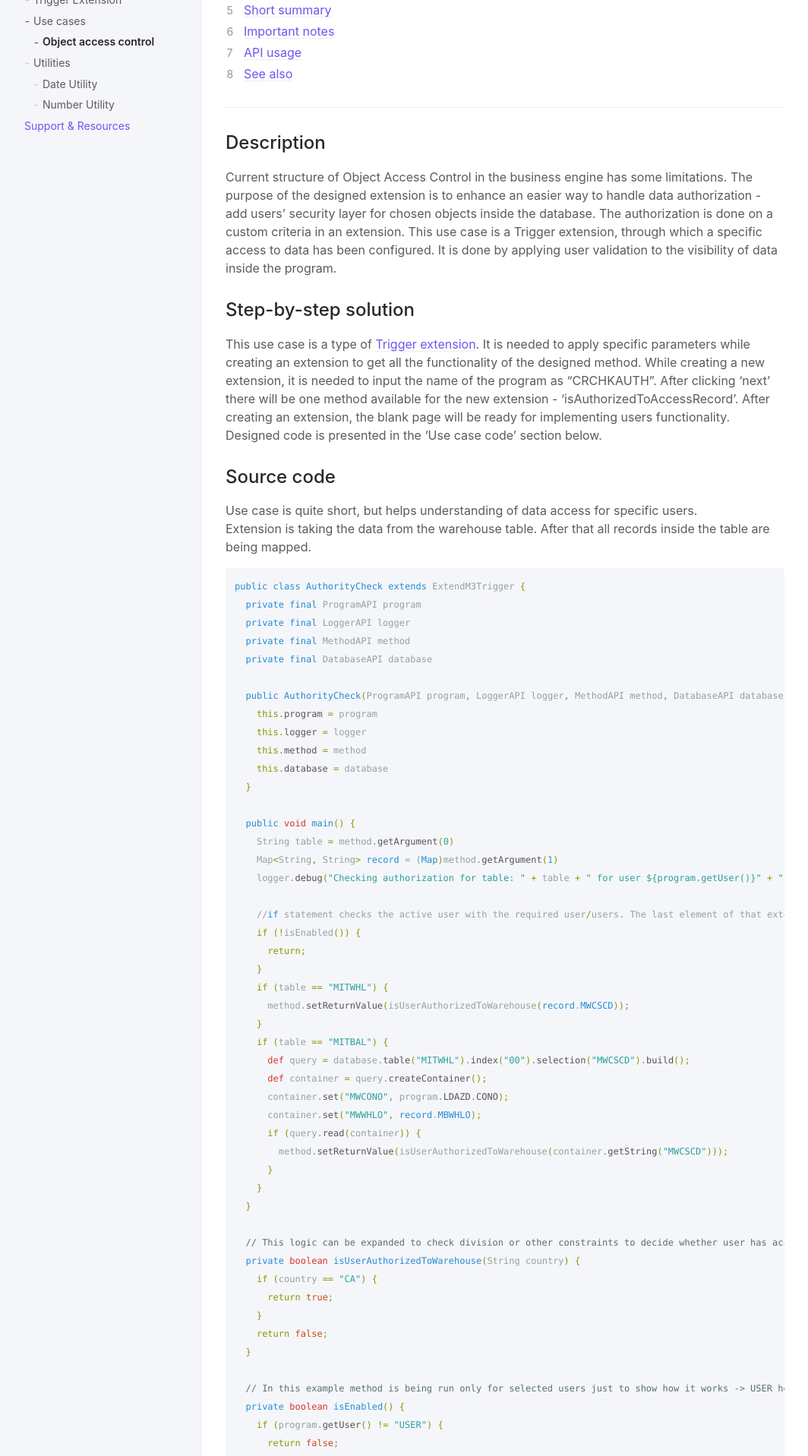
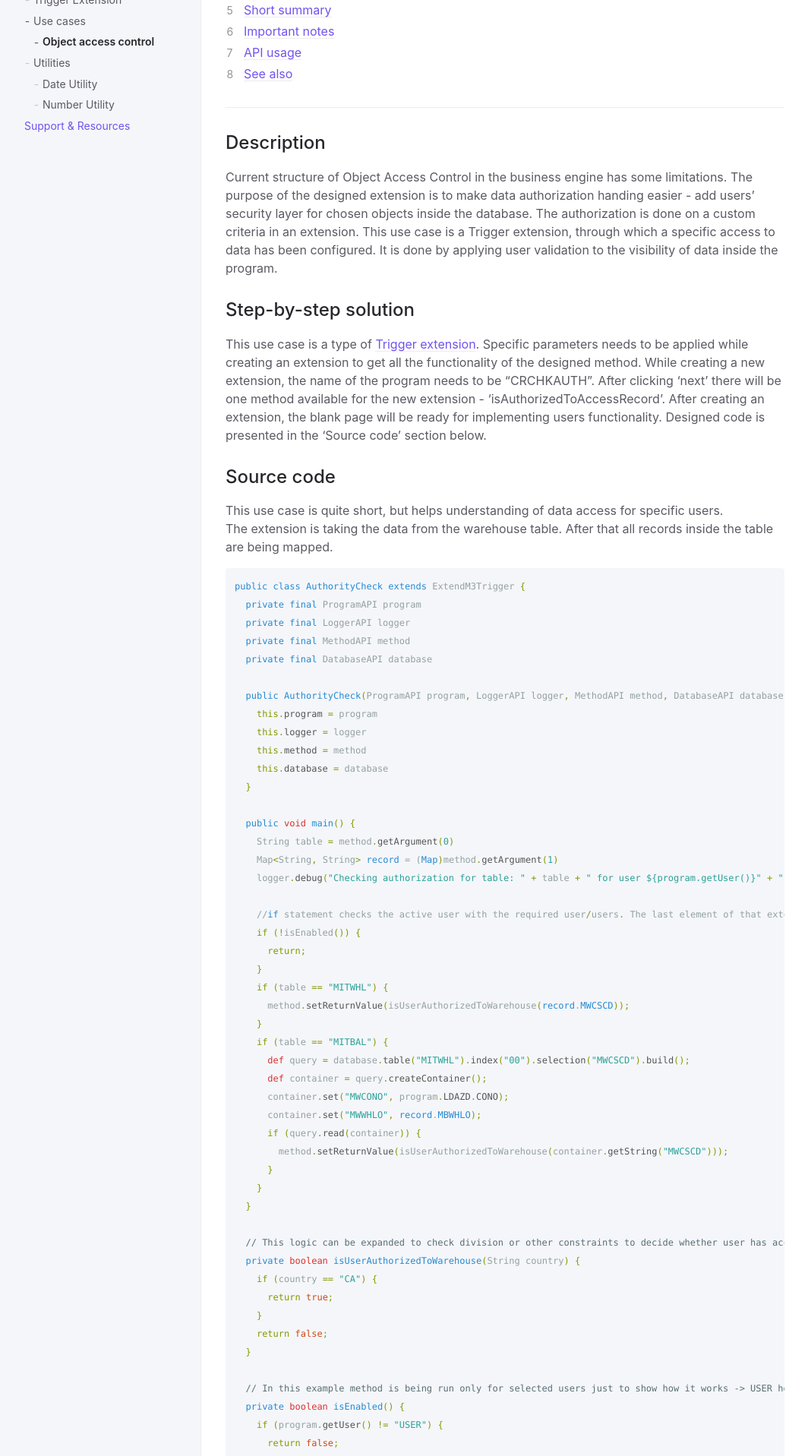
Before and after one commit to infor-cloud/xtendm3, a Jekyll site: the page built from docs/examples/use-cases/object-access-control.md, in a window 1280 px wide. Shown: the part 315-2232 px from the top of the page at 76% size, without its empty margins (107-1171 px from the left). Built offline with Jekyll 4.4.1, drawn with Linux system fonts in a browser that asks for light colours; some of the changed text lies outside the part shown.

Commit message:
object access control doc is updated

````diff
--- a/docs/examples/use-cases/object-access-control.md
+++ b/docs/examples/use-cases/object-access-control.md
@@ -19,14 +19,14 @@ nav_order: 1
 ---
 
 ## Description
-Current structure of Object Access Control in the business engine has some limitations. The purpose of the designed extension is to enhance an easier way to handle data authorization - add users' security layer for chosen objects inside the database. The authorization is done on a custom criteria in an extension. This use case is a Trigger extension, through which a specific access to data has been configured. It is done by applying user validation to the visibility of data inside the program.
+Current structure of Object Access Control in the business engine has some limitations. The purpose of the designed extension is to make data authorization handing easier - add users' security layer for chosen objects inside the database. The authorization is done on a custom criteria in an extension. This use case is a Trigger extension, through which a specific access to data has been configured. It is done by applying user validation to the visibility of data inside the program.
 
 ## Step-by-step solution
-This use case is a type of [Trigger extension](../../../examples/example-003). It is needed to apply specific parameters while creating an extension to get all the functionality of the designed method. While creating a new extension, it is needed to input the name of the program as "CRCHKAUTH". After clicking ‘next’ there will be one method available for the new extension - ‘isAuthorizedToAccessRecord’. After creating an extension, the blank page will be ready for implementing users functionality. Designed code is presented in the ‘Use case code’ section below.
+This use case is a type of [Trigger extension](../../../examples/example-003). Specific parameters needs to be applied while creating an extension to get all the functionality of the designed method. While creating a new extension, the name of the program needs to be "CRCHKAUTH". After clicking ‘next’ there will be one method available for the new extension - ‘isAuthorizedToAccessRecord’. After creating an extension, the blank page will be ready for implementing users functionality. Designed code is presented in the ‘Source code’ section below.
 
 ## Source code
-Use case is quite short, but helps understanding of data access for specific users. <br>
-Extension is taking the data from the warehouse table. After that all records inside the table are being mapped.
+This use case is quite short, but helps understanding of data access for specific users. <br>
+The extension is taking the data from the warehouse table. After that all records inside the table are being mapped.
 
 
 ```groovy
@@ -84,7 +84,14 @@ public class AuthorityCheck extends ExtendM3Trigger {
 }
 ```
 
-Some of the warehouses are hidden from the table, so the unauthorized user is not able to use/view this data in the program. Visibility of the data and the user authorization are completely user-modifiable depending on users needs. This use case can be used while designing some functionality with the data usage, when some data are quite sensitive for the user and they shouldn't be visible for every program user. It can also be modified depending on the specific data which should be validated.
+Some of the warehouses are hidden from the table, so the unauthorized users are not able to use/view this data in the program. Visibility of the data and the user authorization are completely user-modifiable depending on users needs. This example can be usefull for designing functionality concering sensitive data, and some data should be unavailable for some users. This use case can be used while designing some functionality with the data usage, when some data are quite sensitive for the user and they shouldn't be visible for every program user. It can also be modified depending on the specific data which should be validated.
+
+Some of the warehouses are hidden from the table, so unauthorized users are not able to use/view this data in the program. Visibility of the data and the user authorization are completely user-modifiable depending on user's needs. This example can be useful for designing functionality concerning sensitive data, where some data should be unavailable to some users. It can also be modified depending on the specific data which should be validated.
+
+[10:14 AM]
+10:14 AM Meeting ended: 14m 40s
+
+
 
 ## Use Case
 Programmatic preparations are completed for future extensibility when it is possible to add additional logic into M3 to restrict data rows in both New List Standard Compatible programs and their Derived F4 Prompt Dialogues. An example object has been developed that blocks Warehouse Records from the Warehouse Master list based on the country (or another param of the table) as a restriction value programmed into the extension.
````
